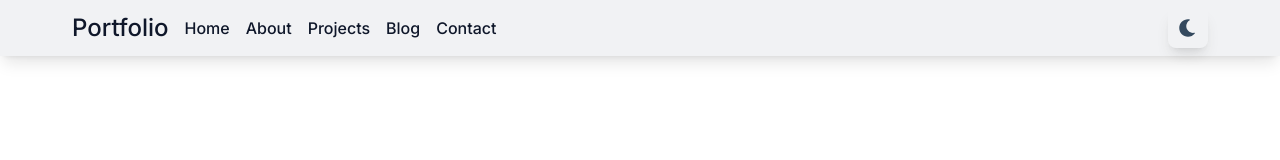
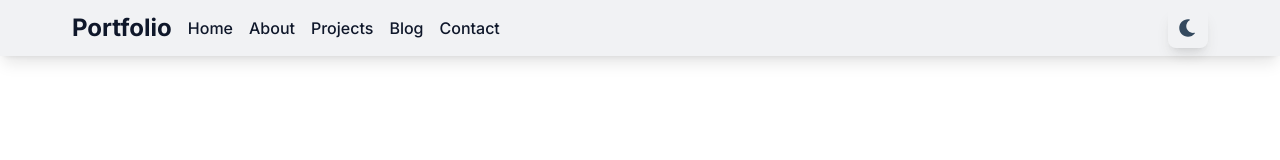
Before and after one commit to crazysapien/next_portfolio, a Next.js app: page /contact in a window 1280 px wide. Shown: the top 160 px of the page. Built offline with nearby package versions, Linux system fonts and the light colour scheme.

Commit message:
fixed minor errors

```diff
--- a/components/Navbar.jsx
+++ b/components/Navbar.jsx
@@ -15,7 +15,7 @@ export default function Navbar() {
             <nav className="w-screen py-2 fixed top-0 z-10 bg-gray-300 backdrop-filter backdrop-blur-lg bg-opacity-30 shadow-lg">
 
                 <div className="max-w-6xl px-2 gap-4 mx-auto h-full flex items-center justify-between">
-                    <div className={`text-2xl font-medium ${darktheme ? 'text-gray-50' : 'text-slate-900'}`}><Link href={'/'}>Portfolio</Link></div>
+                    <div className={`text-2xl font-bold ${darktheme ? 'text-gray-50' : 'text-slate-900'}`}><Link href={'/'}>Portfolio</Link></div>
 
                     <div className={`flex-1 font-medium hidden md:flex gap-4 ${darktheme ? 'text-gray-50' : 'text-slate-900'}`}>
                         <Link href="/"><a>Home</a></Link>
--- a/pages/contact.js
+++ b/pages/contact.js
@@ -44,7 +44,7 @@ export default function Contact() {
                 <div className="max-w-6xl min-h-screen mx-auto pt-24 px-4 gap-4 flex flex-wrap items-center justify-between">
                     <div>
                         <div className={`text-4xl md:text-6xl font-bold ${darktheme ? 'text-gray-50' : 'text-slate-900'} underline decoration-pink-500`}>
-                            Let's work together.
+                            Let&apos;s work together.
                         </div>
                         <div className="flex mx-auto max-w-xs my-8 justify-around">
                             <a href="https://github.com/crazysapien" target={'_blank'} rel='noreferrer noopener'>
```
